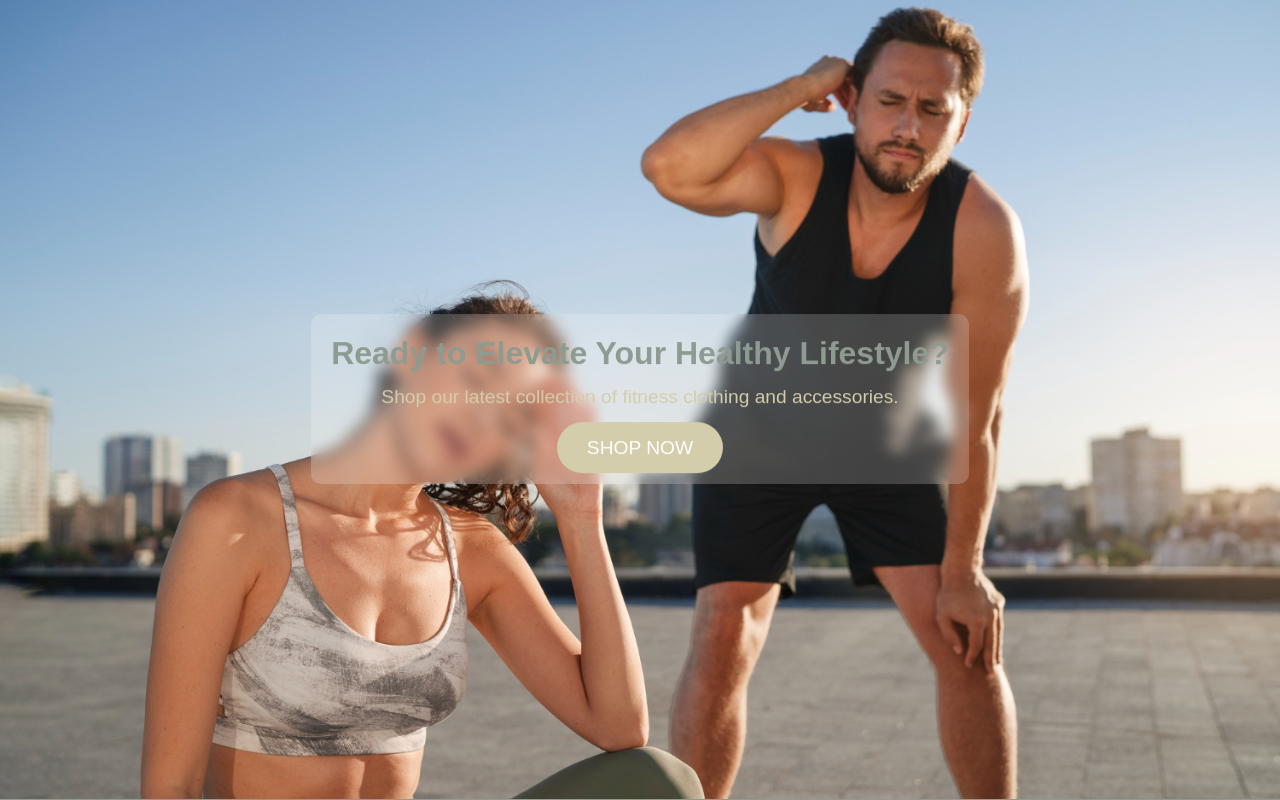
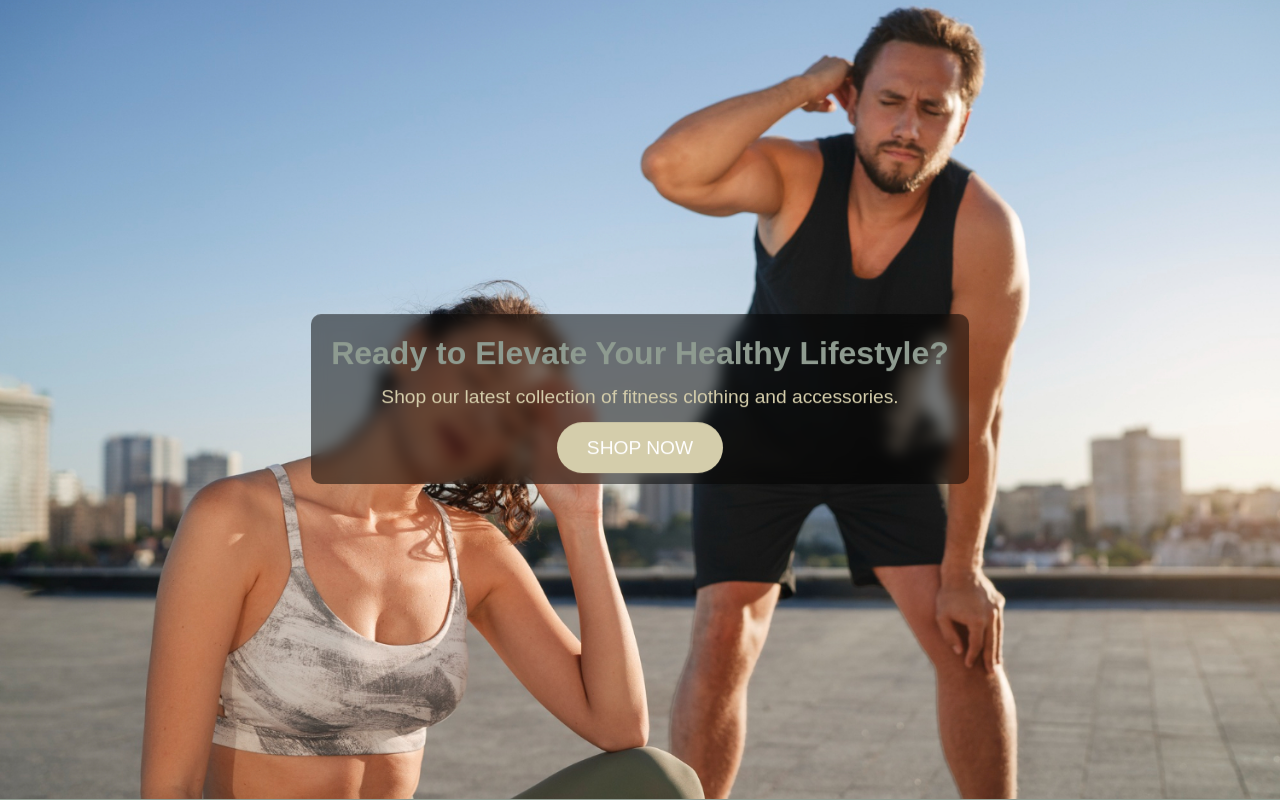
Before and after one commit to Kevinolm10/Motion-balance, a Django app: page / in a window 1280 px wide. Shown: the part 400-1200 px from the top of the page. Run offline with Django 5.2, Linux system fonts and the light colour scheme; data that the repository does not hold is empty; some libraries are stand-ins or nearby versions.

Commit message:
Change the call to action overlay to have a darker transparent background for better visability

```diff
--- a/static/css/base.css
+++ b/static/css/base.css
@@ -119,9 +119,12 @@ a:hover {
     text-align: center;
     padding: 20px;
     max-width: 80%;
-    background: rgba(255, 255, 255, 0.2);
     border-radius: 10px;
     backdrop-filter: blur(7px);
+    background-color: rgba(0, 0, 0, 0.5);
+    color: white;
+    padding: 20px;
+    border-radius: 10px;
 }
 
 .cta-title {
```
